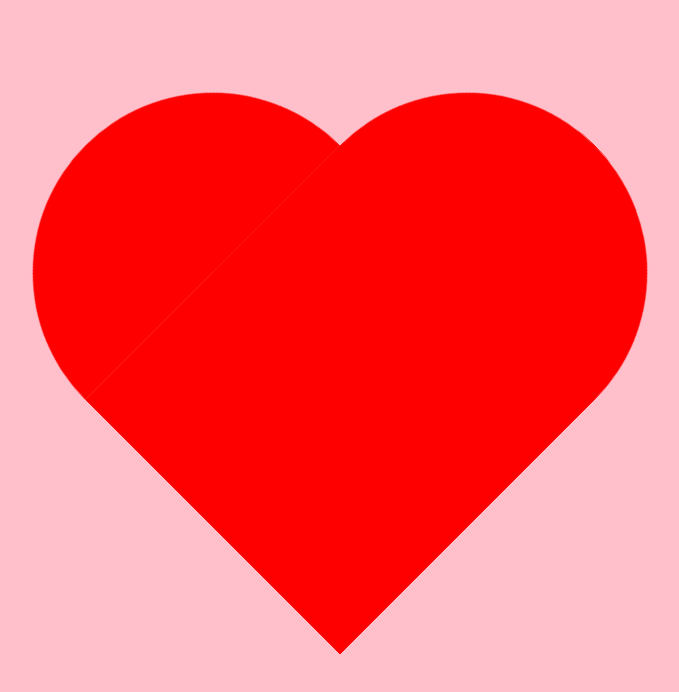
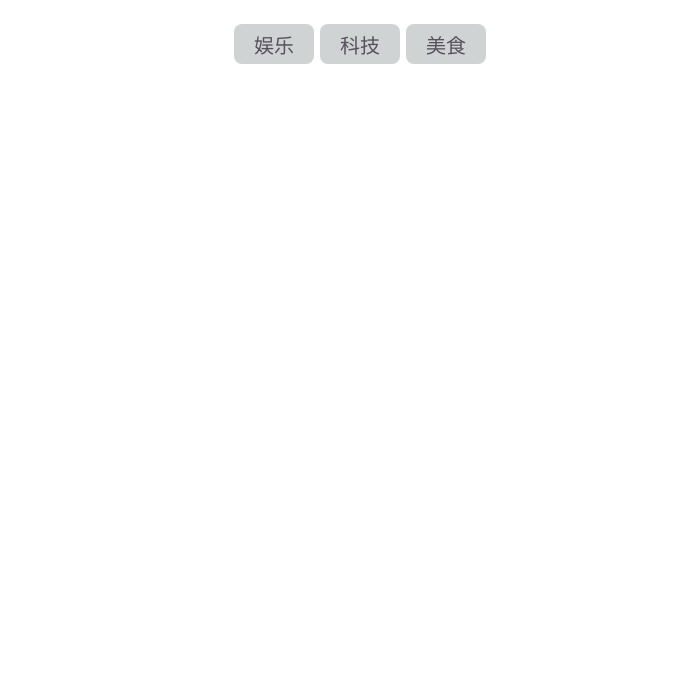
Before and after one commit to qwertyuiop653/666, a plain HTML site: page index.html in a window 1280 px wide. Shown: the whole page, without its empty margins (300-979 px from the left). Drawn offline with Linux system fonts and the light colour scheme.

Commit message:
Add files via upload
Signed-off-by: qwertyuiop653 <ysh041227@163.com>

```diff
--- a/index.html
+++ b/index.html
@@ -1,66 +1,79 @@
 <!DOCTYPE html>
-<html lang="en">
-<head>
-    <meta charset="UTF-8">
+<!-- saved from url=(0144)file:///E:/%E7%BD%91%E9%A1%B5%E8%AE%BE%E8%AE%A1/2024.9.6/%E6%BA%90%E7%A0%81/11CSS/16%E6%BB%91%E5%8A%A8%E9%97%A8/%E6%BB%91%E5%8A%A8%E9%97%A8.html -->
+<html lang="en"><head><meta http-equiv="Content-Type" content="text/html; charset=UTF-8">
+
     <meta name="viewport" content="width=device-width, initial-scale=1.0">
     <title>Document</title>
     <style>
-        *{
-            margin: 0px;
-            pad: 0px;
-        }
-        body{
-            background-color: pink;
+        /*子代选择器*/
+        .yijicaidan>li{
+            list-style: none;
+            float: left;
+            background-color: rgb(208, 211, 211);
+            margin:0px 3px;
+            width: 80px;
+            height: 40px;
             display: flex;
-            flex-direction: row;
             justify-content: center;
             align-items: center;
-            width: 100%;
-            height: 100%;
+            border-radius: 8px;
+            position: relative;
         }
-        body,html{
-            width: 100%;
-            height: 100%;
+        a{
+            font-size: 20px;
+            color: rgb(87, 80, 94);
+            text-decoration: none;
         }
-        .heart{
-            width: 300px;
-            height: 300px;
-            background-color: red;
+        .yijihezi{
+            display: flex;
+            justify-content: center;
+            align-items: center;
+        }
+        .erjihezi{
             position: absolute;
-            transform: rotate(45deg);
-            animation: heartbit 1s infinite alternate;
+            left: 81px;
+            list-style: none;
+            background-color: aliceblue;
+            width: 80px;
+            border-radius: 8px;
+            display: none;
+            z-index: 1000;
         }
-        .heart::before{
-            content: "";
-            width: 300px;
-            height: 150px;
-            background-color: red;
-            position: absolute;
-            top: -150px;
-            border-radius: 150px 150px 0 0;
+        .erjicaidan{
+            padding: 0px;
         }
-        /*伪类，在该元素前，插入一个新的该元素*/
-        .heart::after{
-            content: "";
-            width: 150px;
-            height: 300px;
-            background-color: red;
-            position: absolute;
-            left: -150px;
-            border-radius: 150px 0 0 150px;
+        .erjicaidan>li{
+            width: 80;
+            height: 30px;
+            margin: 0px 18px;
+            display: block;
+            align-items: center;
         }
-        @keyframes heartbit{
-            0%{
-                transform: scale(0.6)rotate(45deg);
-            }
-            100%{
-                transform: scale(1.2)rotate(45deg);
-            }
+        .yijicaidan>li:hover>.erjihezi{
+            display: block;
         }
     </style>
 </head>
 <body>
-    <div class="heart"></div>
-    <div></div>
-</body>
-</html>
+    <div class="yijihezi">
+        <ul class="yijicaidan">
+            <li>
+                <a href="#">娱乐</a>
+            </li>
+            <li>
+                <a href="#">科技</a>
+                <div class="erjihezi">
+                    <ul class="erjicaidan">
+                        <li><a href="#">数码</a></li>
+                        <li><a href="#">手机</a></li>
+                        <li><a href="#">电脑</a></li>
+                    </ul>
+                </div>
+            </li>
+            <li>
+                <a href="#">美食</a>
+            </li>
+        </ul>
+    </div>
+
+</body></html>
```
